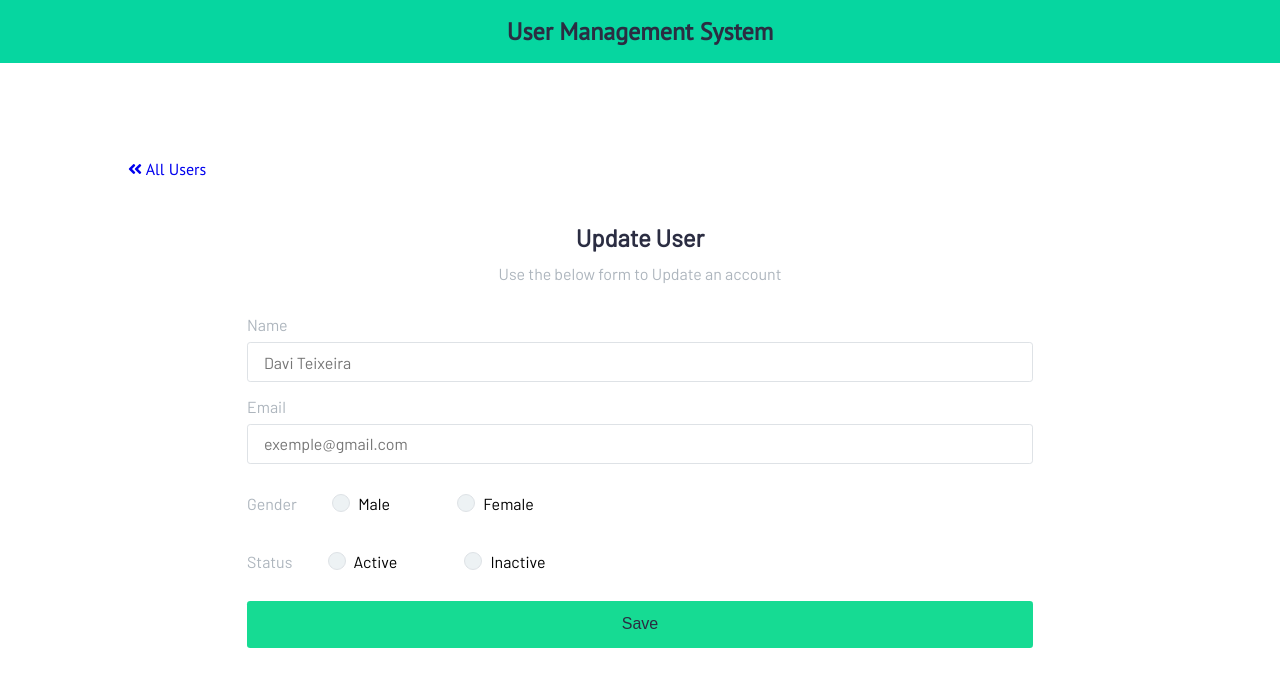
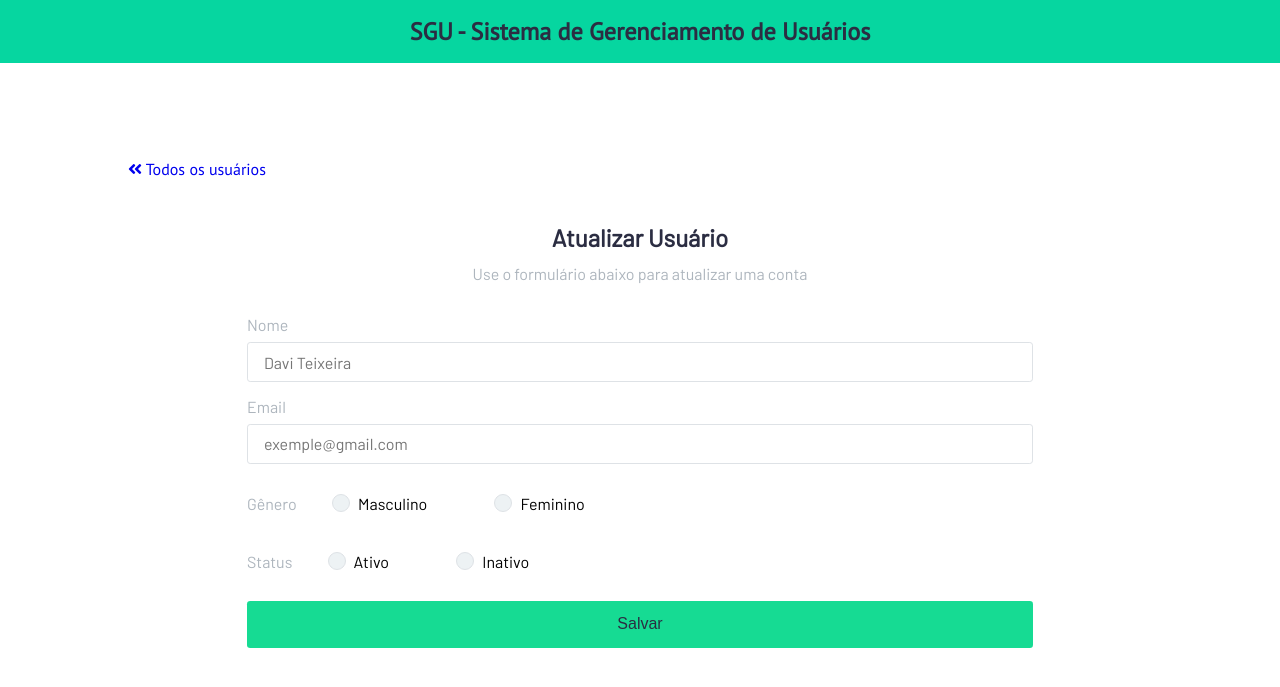
Before and after one commit to daviteixeira-dev/SGU-Sistema-de-Gerenciamento-de-Usuarios, a Node server app: page /update-user in a window 1280 px wide. Shown: the top 687 px of the page. Run offline with Node 20, Linux system fonts and the light colour scheme; some libraries are stand-ins or nearby versions.

Commit message:
Change language

```diff
--- a/crud_app/assets/css/style.css
+++ b/crud_app/assets/css/style.css
@@ -138,7 +138,7 @@ table{
     }
 }
 
-/* add user & update user template*/
+/* Adicionar Usuário e Atualizar Modelo de Usuário */
 
 .form-title{
     margin-top:2em;
@@ -174,7 +174,7 @@ table{
     margin: 1em 2em;
 }
 
-/* adding style to radio buttons */
+/* adicionando estilo aos botões de rádio */
 
 .radio input[type='radio']{
     position: absolute;
--- a/crud_app/assets/js/index.js
+++ b/crud_app/assets/js/index.js
@@ -1,5 +1,5 @@
 $("#add_user").submit(function(event){
-    alert("Data Inserted Successfully!");
+    alert("Dados inseridos com sucesso!");
 })
 
 $("#update_user").submit(function(event){
@@ -19,7 +19,7 @@ $("#update_user").submit(function(event){
     }
 
     $.ajax(request).done(function(response){
-        alert("Data Updated Sucessfully!");
+        alert("Dados atualizados com sucesso!");
     })
 })
 
@@ -33,9 +33,9 @@ if(window.location.pathname == "/"){
             "method":"DELETE"
         }
 
-        if(confirm("Do you really want to delete this record?")){
+        if(confirm("Tem certeza que quer deletar este registro?")){
             $.ajax(request).done(function(response){
-                alert("Data Deleted Sucessfully!");
+                alert("Dados excluídos com sucesso!");
                 location.reload();
             })
         }
--- a/crud_app/server.js
+++ b/crud_app/server.js
@@ -14,7 +14,7 @@ const PORT = process.env.PORT || 8080
 //log requests
 app.use(morgan('tiny'));
 
-// mongodb connection
+// conexão com o mongodb
 connectDB();
 
 // parse request to body-parser
@@ -22,7 +22,6 @@ app.use(bodyparser.urlencoded({extended:true}))
 
 // set view engine
 app.set("view engine", "ejs")
-//app.set("views", path.resolve(__dirname, "views/ejs"))
 
 // load assets
 app.use('/css', express.static(path.resolve(__dirname, "assets/css")))
--- a/crud_app/server/controller/controller.js
+++ b/crud_app/server/controller/controller.js
@@ -1,14 +1,14 @@
 var Userdb = require('../model/model');
 
-// create and save new user
+// criar e salvar um novo usuário
 exports.create = (req, res) => {
     // validate request
     if(!req.body){
-        res.status(400).send({ message: "Content can not be empty!"});
+        res.status(400).send({ message: "O conteúdo não pode estar vazio!"});
         return;
     }
 
-    // new user
+    // novo usuário
     const user = new Userdb({
         name: req.body.name,
         email: req.body.email,
@@ -16,21 +16,20 @@ exports.create = (req, res) => {
         status: req.body.status
     })
 
-    // save user in the database
+    // salvar usuário no banco de dados
     user
         .save(user)
         .then(data => {
-            //res.send(data)
             res.redirect('/add-user')
         })
         .catch(err => {
             res.status(500).send({
-                message : err.message || "Some error occurred while creating a create operation"
+                message : err.message || "Ocorreu algum erro ao criar uma operação de criação."
             });
         });
 }
 
-// retrieve and return all users/ retrive and return a single user
+// recuperar e retornar todos os usuários / recuperar e retornar um único usuário
 exports.find = (req, res) => {
 
     if(req.query.id){
@@ -39,13 +38,13 @@ exports.find = (req, res) => {
         Userdb.findById(id)
           .then(data => {
               if(!data){
-                  res.status(404).send({ message : "Not found user with id " + id })
+                  res.status(404).send({ message : "Usuário não encontrado com id=" + id })
               }else{
                   res.send(data)
               }
           })
           .catch(err => {
-              res.status(500).send({ message: "Erro retrieving user with id " + id})
+              res.status(500).send({ message: "Erro ao recuperar usuário com id=" + id})
           })
     }else{
         Userdb.find()
@@ -53,52 +52,52 @@ exports.find = (req, res) => {
               res.send(user)
           })
           .catch(err => {
-              res.status(500).send({ message : err.message || "Error Occurred while retriving user information"})
+              res.status(500).send({ message : err.message || "Ocorreu um erro ao recuperar as informações do usuário."})
           })
     }
 
 
 }
 
-// Update a new identified user by user id
+// Atualizar um novo usuário identificado por id de usuário
 exports.update = (req, res) => {
     if(!req.body){
         return res
           .status(400)
-          .send({ message : "Data to update can not be empty"})
+          .send({ message : "Os dados a serem atualizados não podem estar vazios."})
     }
 
     const id = req.params.id;
     Userdb.findByIdAndUpdate(id, req.body, { useFindAndModify: false})
       .then(data => {
           if(!data){
-              res.status(404).send({ message: `Cannot Update user with ${id}. Maybe user not found!`})
+              res.status(404).send({ message: `Não é possível atualizar o usuário com ${id}. Talvez o usuário não tenha sido encontrado!`})
           }else{
               res.send(data)
           }
       })
       .catch(err => {
-          res.status(500).send({ message : "Error Update user information"})
+          res.status(500).send({ message : "Erro ao atualizar as informações do usuário"})
       })
 }
 
-// Delete a user with specified user id in the request
+// Excluir um usuário com o ID de usuário especificado na solicitação
 exports.delete = (req, res) => {
     const id = req.params.id;
 
     Userdb.findByIdAndDelete(id)
       .then(data => {
           if(!data){
-              res.status(400).send({ message : `Cannot Delete with id ${id}. Maybe id is wrong`})
+              res.status(400).send({ message : `Não é possível excluir com id ${id}. Talvez id esteja errado!`})
           }else{
               res.send({
-                  message : "User was deleted successfully!"
+                  message : "O usuário foi excluído com sucesso!"
               })
           }
       })
       .catch(err => {
           res.status(500).send({
-              message: "Could not delete User with id=" + id
+              message: "Não foi possível excluir o usuário com id=" + id
           });
       });
 }
--- a/crud_app/server/database/connection.js
+++ b/crud_app/server/database/connection.js
@@ -2,7 +2,7 @@ const mongoose = require('mongoose');
 
 const connectDB = async () =>{
     try {
-        // mongodb connection string
+        // conexão com o mongodb
         const con = await mongoose.connect(process.env.MONGO_URI, {
            useNewUrlParser: true,
            useUnifiedTopology: true,
@@ -10,7 +10,7 @@ const connectDB = async () =>{
            useCreateIndex: true
         })
 
-        console.log(`MongoDB connected : ${con.connection.host}`);
+        console.log(`MongoDB conectado : ${con.connection.host}`);
     } catch (error) {
         console.log(error);
         process.exit(1);
--- a/crud_app/server/services/render.js
+++ b/crud_app/server/services/render.js
@@ -1,7 +1,7 @@
 const axios = require('axios');
 
 exports.homeRoutes = (req, res) => {
-    // Make a get request to /api/users
+    // Faz uma solicitação get para / api / users
     axios.get('http://localhost:3000/api/users')
       .then(function(response){
         res.render('index',{users: response.data});
--- a/crud_app/views/add_user.ejs
+++ b/crud_app/views/add_user.ejs
@@ -8,12 +8,12 @@
     <div class="container">
         <div class="box-nav d-flex justify-between">
             <div class="filter">
-                <a href="/"><i class="fas fa-angle-double-left"></i> All Users</a>
+                <a href="/"><i class="fas fa-angle-double-left"></i> Todos os usuários</a>
             </div>
         </div>
         <div class="form-title text-center">
-            <h2 class="text-dark">New User</h2>
-            <span class="text-light">Use the below form to create a new account</span>
+            <h2 class="text-dark">Novo Usuário</h2>
+            <span class="text-light">Use o formulário abaixo para criar uma nova conta</span>
         </div>
 
         <!-- add user form -->
--- a/crud_app/views/include/_header.ejs
+++ b/crud_app/views/include/_header.ejs
@@ -1,13 +1,14 @@
 <!DOCTYPE html>
-<html lang="en">
+<html lang="pt-br">
 <head>
     <meta charset="UTF-8">
     <meta http-equiv="X-UA-Compatible" content="IE=edge">
     <meta name="viewport" content="width=device-width, initial-scale=1.0">
-    <title>CRUD Application</title>
+    <title>SGU - Sistema de Gerenciamento de Usuários</title>
 
     <link rel="stylesheet" href="https://cdnjs.cloudflare.com/ajax/libs/font-awesome/5.15.3/css/all.min.css" integrity="sha512-iBBXm8fW90+nuLcSKlbmrPcLa0OT92xO1BIsZ+ywDWZCvqsWgccV3gFoRBv0z+8dLJgyAHIhR35VZc2oM/gI1w==" crossorigin="anonymous" />
     <link rel="stylesheet" href="css/style.css">
+    <link rel="shortcut icon" href="img/SGU-Icone.png" type="image/x-icon">
 </head>
 <body>
 
@@ -16,7 +17,7 @@
         <nav>
             <div class="container">
                 <div class="text-center">
-                   <a href="/" class="nav-brand text-dark">User Management System</a>
+                   <a href="/" class="nav-brand text-dark">SGU - Sistema de Gerenciamento de Usuários</a>
                 </div>
             </div>
         </nav>
--- a/crud_app/views/update_user.ejs
+++ b/crud_app/views/update_user.ejs
@@ -8,12 +8,12 @@
     <div class="container">
         <div class="box-nav d-flex justify-between">
             <div class="filter">
-                <a href="/"><i class="fas fa-angle-double-left"></i> All Users</a>
+                <a href="/"><i class="fas fa-angle-double-left"></i> Todos os usuários</a>
             </div>
         </div>
         <div class="form-title text-center">
-            <h2 class="text-dark">Update User</h2>
-            <span class="text-light">Use the below form to Update an account</span>
+            <h2 class="text-dark">Atualizar Usuário</h2>
+            <span class="text-light">Use o formulário abaixo para atualizar uma conta</span>
         </div>
 
         <!-- add user form -->
@@ -21,7 +21,7 @@
 <form method="POST" id="update_user">
     <div class="new_user">
         <div class="form-group">
-            <label for="name" class="text-light">Name</label>
+            <label for="name" class="text-light">Nome</label>
             <input type="hidden" name="id" value="<%= user._id%>">
             <input type="text" name="name" value="<%= user.name %>" placeholder="Davi Teixeira">
         </div>
@@ -30,14 +30,14 @@
             <input type="text" name="email" value="<%= user.email%>" placeholder="exemple@gmail.com">
         </div>
         <div class="form-group">
-            <label for="gender" class="text-light">Gender</label>
+            <label for="gender" class="text-light">Gênero</label>
             <div class="radio inline">
                 <input type="radio" id="radio-2" name="gender" value="Male" <%= user.gender == 'Male'?'checked':''%>>
-                <label for="radio-2" class="radio-label">Male</label>
+                <label for="radio-2" class="radio-label">Masculino</label>
             </div>
             <div class="radio inline">
                 <input type="radio" id="radio-3" name="gender" value="Female" <%= user.gender == 'Female'?'checked':''%>>
-                <label for="radio-3" class="radio-label">Female</label>
+                <label for="radio-3" class="radio-label">Feminino</label>
             </div>
         </div>
 
@@ -45,16 +45,16 @@
             <label for="gender" class="text-light">Status</label>
             <div class="radio inline">
                 <input type="radio" id="radio-4" name="status" value="Active" <%= user.status == 'Active'?'checked':''%>>
-                <label for="radio-4" class="radio-label">Active</label>
+                <label for="radio-4" class="radio-label">Ativo</label>
             </div>
             <div class="radio inline">
                 <input type="radio" id="radio-5" name="status" value="Inactive" <%= user.status == 'Inactive'?'checked':''%>>
-                <label for="radio-5" class="radio-label">Inactive</label>
+                <label for="radio-5" class="radio-label">Inativo</label>
             </div>
         </div>
 
         <div class="form-group">
-            <button type="submit" class="btn text-dark update">Save</button>
+            <button type="submit" class="btn text-dark update">Salvar</button>
         </div>
 
     </div>
```
Also changed, not shown: crud_app/views/include/_form.ejs (+7 -7 lines), crud_app/views/index.ejs (+4 -4 lines), crud_app/assets/img/SGU-Icone.png (added).
